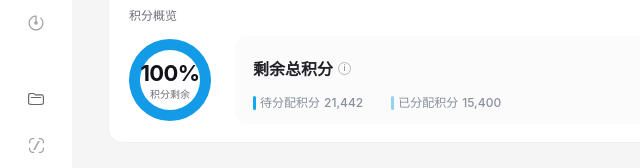
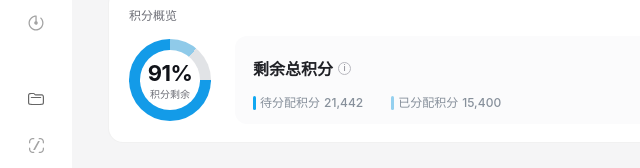
Before and after one commit to wcoral093-design/team-management-demo, a website: page team-management-demo.html in a window 1280 px wide. Shown: the part 173-341 px from the top of the page, 0-640 px from the left. Drawn offline with Linux system fonts and the light colour scheme.

Commit message:
fix: restore segmented ninety-one percent credit ring

```diff
--- a/app.js
+++ b/app.js
@@ -320,7 +320,7 @@ function renderSummary() {
   const assigned = assignedTotal();
   const available = availableTotal();
   const total = assigned + available;
-  const remainingPercent = 100;
+  const remainingPercent = 91;
   $("#availableTotal").textContent = format(total);
   $("#unallocatedSummaryTotal").textContent = format(available);
   $("#assignedSummaryTotal").textContent = format(assigned);
--- a/styles.css
+++ b/styles.css
@@ -2039,7 +2039,7 @@ body.is-points-detail .simulation-switch {
 .credit-summary-header { display: flex; align-items: center; justify-content: space-between; min-height: 20px; }
 .credit-summary-actions { display: flex; align-items: center; }
 .credit-summary-content { display: grid; grid-template-columns: 86px minmax(0, 1fr); align-items: center; gap: 20px; margin-top: 10px; }
-.credit-donut { position: relative; display: grid; width: 82px; height: 82px; flex: 0 0 82px; place-items: center; border-radius: 50%; background: #139be8; }
+.credit-donut { position: relative; display: grid; width: 82px; height: 82px; flex: 0 0 82px; place-items: center; border-radius: 50%; background: conic-gradient(#8fcae9 0 11%, #e1e3e6 11% 25%, #139be8 25% 100%); }
 .credit-donut::after { position: absolute; inset: 11px; border-radius: 50%; background: #fff; content: ''; }
 .credit-donut-center { position: relative; z-index: 1; display: flex; flex-direction: column; align-items: center; }
 .credit-donut-center strong { color: #111319; font-size: 22px; font-weight: 650; line-height: 26px; letter-spacing: -.6px; }
--- a/team-management-demo.html
+++ b/team-management-demo.html
@@ -2047,7 +2047,7 @@ body.is-points-detail .simulation-switch {
 .credit-summary-header { display: flex; align-items: center; justify-content: space-between; min-height: 20px; }
 .credit-summary-actions { display: flex; align-items: center; }
 .credit-summary-content { display: grid; grid-template-columns: 86px minmax(0, 1fr); align-items: center; gap: 20px; margin-top: 10px; }
-.credit-donut { position: relative; display: grid; width: 82px; height: 82px; flex: 0 0 82px; place-items: center; border-radius: 50%; background: #139be8; }
+.credit-donut { position: relative; display: grid; width: 82px; height: 82px; flex: 0 0 82px; place-items: center; border-radius: 50%; background: conic-gradient(#8fcae9 0 11%, #e1e3e6 11% 25%, #139be8 25% 100%); }
 .credit-donut::after { position: absolute; inset: 11px; border-radius: 50%; background: #fff; content: ''; }
 .credit-donut-center { position: relative; z-index: 1; display: flex; flex-direction: column; align-items: center; }
 .credit-donut-center strong { color: #111319; font-size: 22px; font-weight: 650; line-height: 26px; letter-spacing: -.6px; }
@@ -2190,7 +2190,7 @@ body.is-points-detail .simulation-switch {
           </div>
           <div class="credit-summary-content">
             <div class="credit-donut" id="allocationDonut" role="img" aria-label="团队积分剩余比例">
-              <div class="credit-donut-center"><strong id="remainingPercent">100%</strong><span>积分剩余</span></div>
+              <div class="credit-donut-center"><strong id="remainingPercent">91%</strong><span>积分剩余</span></div>
             </div>
             <section class="credit-balance-panel" aria-label="剩余总积分">
               <div class="credit-balance-main">
@@ -2734,7 +2734,7 @@ function renderSummary() {
   const assigned = assignedTotal();
   const available = availableTotal();
   const total = assigned + available;
-  const remainingPercent = 100;
+  const remainingPercent = 91;
   $("#availableTotal").textContent = format(total);
   $("#unallocatedSummaryTotal").textContent = format(available);
   $("#assignedSummaryTotal").textContent = format(assigned);
```
Also changed, not shown: index.html (+1 -1 lines).
